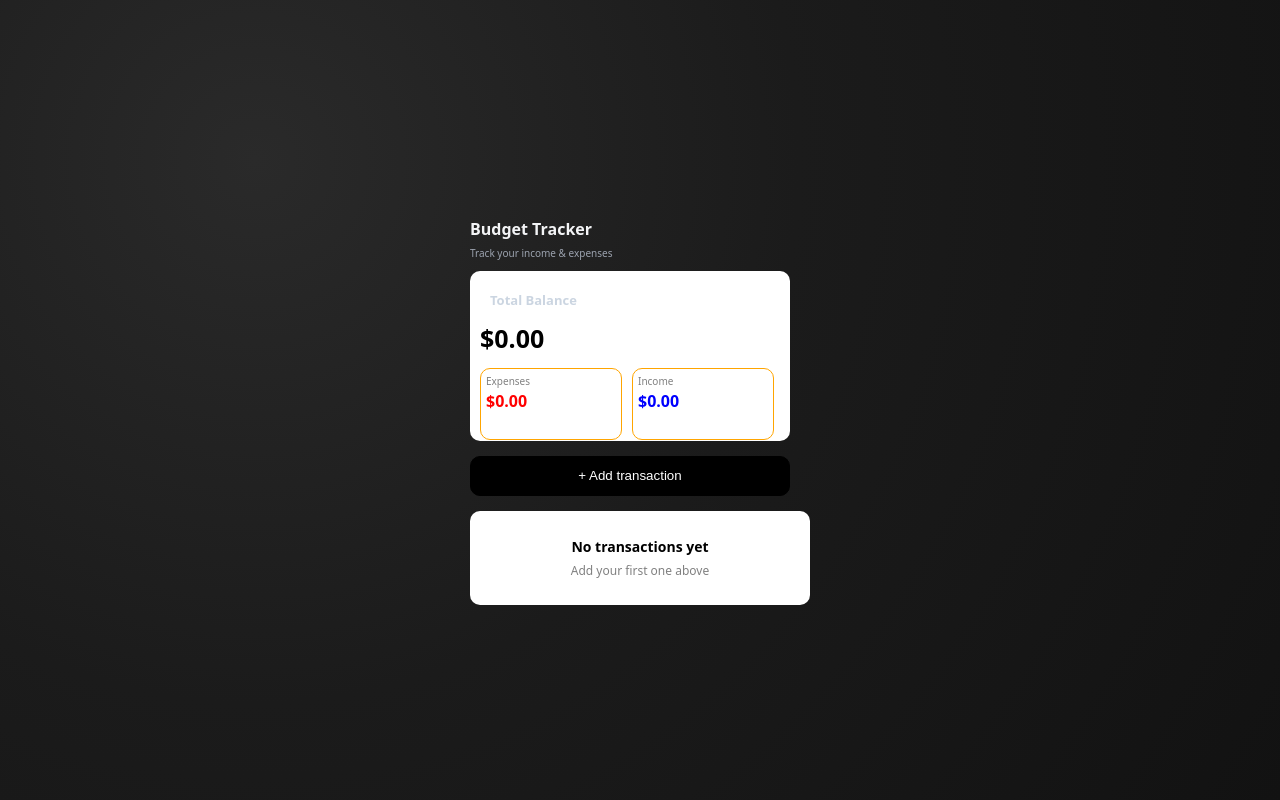
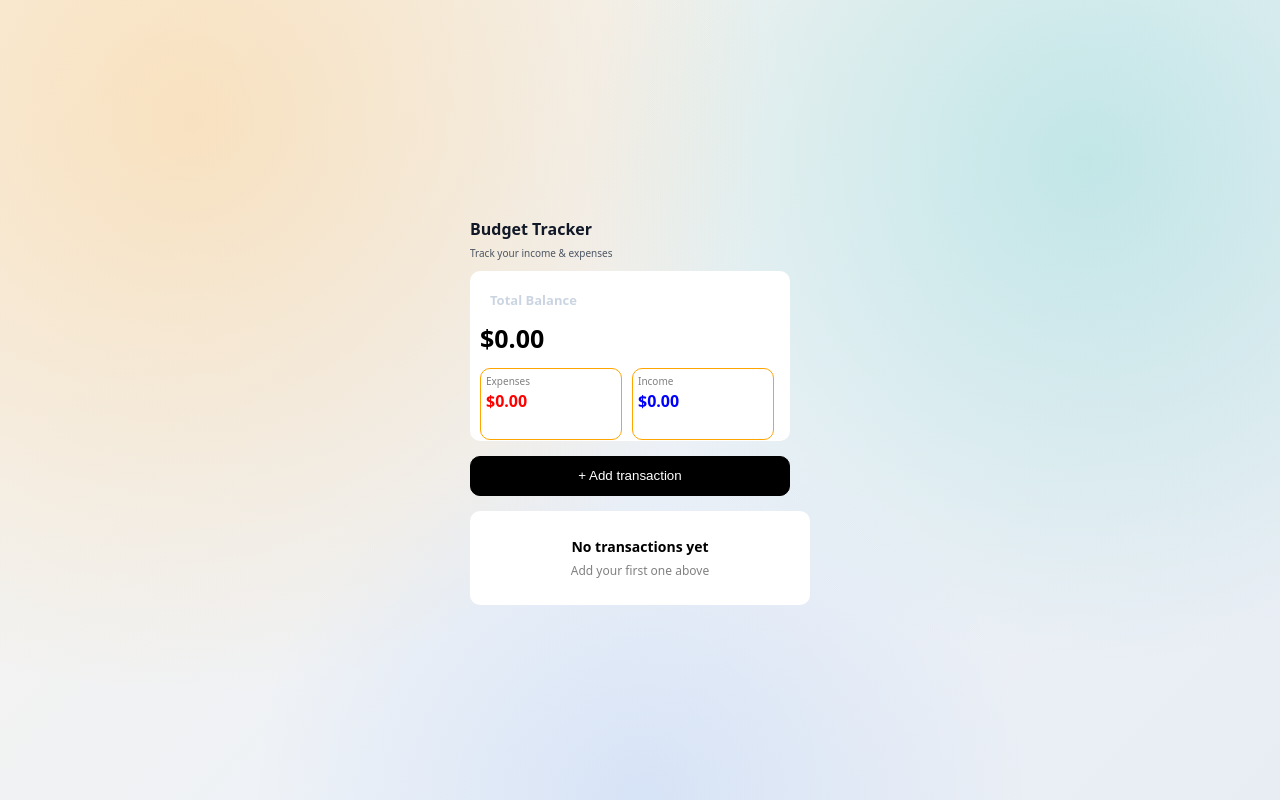
Before and after one commit to Majkan1/Mini-Budget-Tracker, a React (Vite) app in the folder vite-project/: page / in a window 1280 px wide. Built offline with nearby package versions, Linux system fonts and the light colour scheme.

Commit message:
Change my mind switch to light mix of colors.

```diff
--- a/vite-project/src/App.tsx
+++ b/vite-project/src/App.tsx
@@ -84,8 +84,8 @@ export default function App() {
 function Title() {
   return (
     <div className='Title'>
-      <h4 style={{ marginBottom: "5px", color: "#f3f4f6" }}>Budget Tracker</h4>
-      <p style={{ fontSize: "10px", color: "#9ca3af", marginTop: "5px" }}>Track your income & expenses</p>
+      <h4 style={{ marginBottom: "5px", color: "#111827" }}>Budget Tracker</h4>
+      <p style={{ fontSize: "10px", color: "#4b5563", marginTop: "5px" }}>Track your income & expenses</p>
     </div>
   );
 }
@@ -296,7 +296,7 @@ function List(props: { transactions: Transaction[] }) {
 
   return (
     <div style={{ marginTop: '15px', width: '320px' }}>
-      <h5 style={{ margin: '10px 0', color: '#e5e7eb' }}>Recent Transactions</h5>
+      <h5 style={{ margin: '10px 0', color: '#1f2937' }}>Recent Transactions</h5>
       {props.transactions.map((t) => (
         <div key={t.id} style={{
           backgroundColor: 'white',
--- a/vite-project/src/index.css
+++ b/vite-project/src/index.css
@@ -1,7 +1,6 @@
 :root {
   font-family: system-ui, -apple-system, 'Segoe UI', Roboto, Arial, sans-serif;
   line-height: 1.5;
-  --pretty-black: #121212;
 }
 
 body {
@@ -11,7 +10,11 @@ body {
   margin: 0;
   min-width: 320px;
   min-height: 100vh;
-  background: radial-gradient(circle at 20% 20%, #2a2a2a 0%, #1b1b1b 45%, var(--pretty-black) 100%);
+  background:
+    radial-gradient(circle at 15% 15%, rgba(255, 179, 71, 0.28) 0%, rgba(255, 179, 71, 0) 45%),
+    radial-gradient(circle at 85% 20%, rgba(20, 184, 166, 0.2) 0%, rgba(20, 184, 166, 0) 40%),
+    radial-gradient(circle at 50% 100%, rgba(59, 130, 246, 0.12) 0%, rgba(59, 130, 246, 0) 38%),
+    linear-gradient(135deg, #f8f3ea 0%, #eef2f7 55%, #e8edf4 100%);
 }
 
 main {
```
